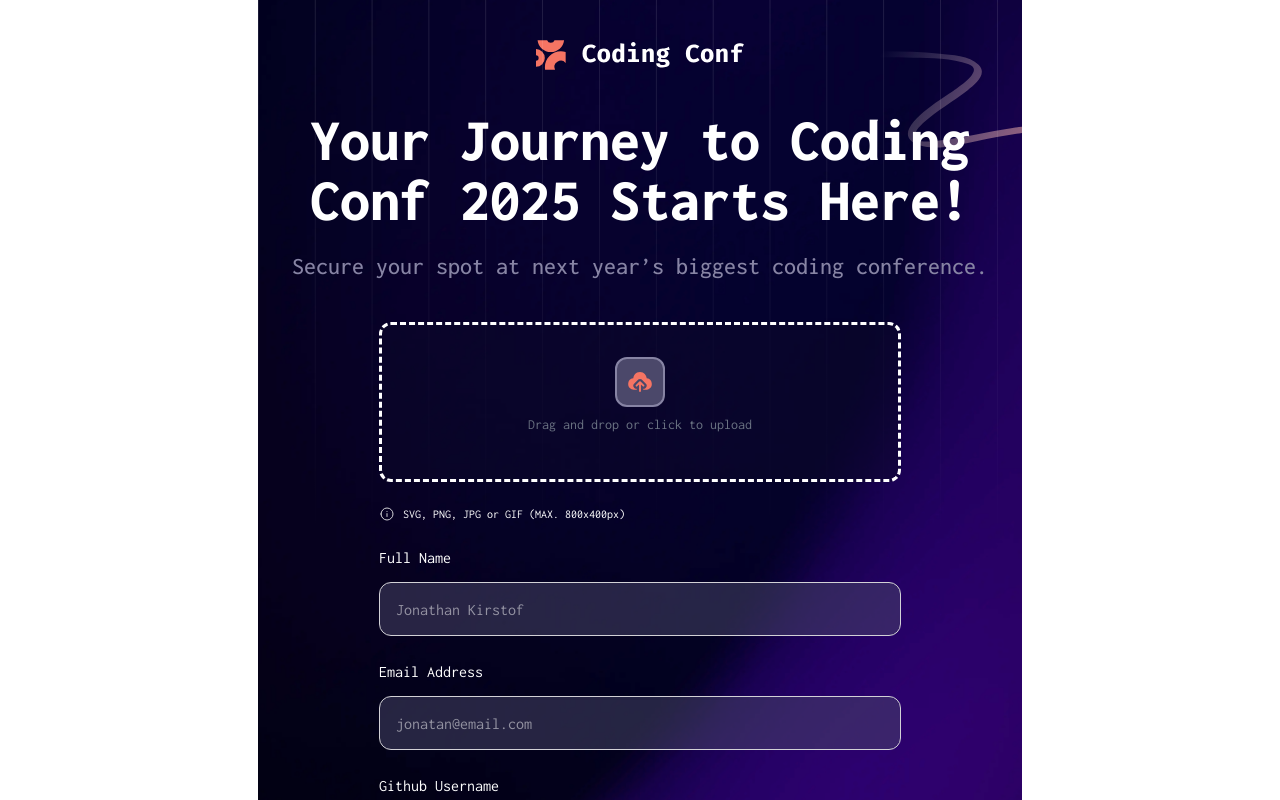
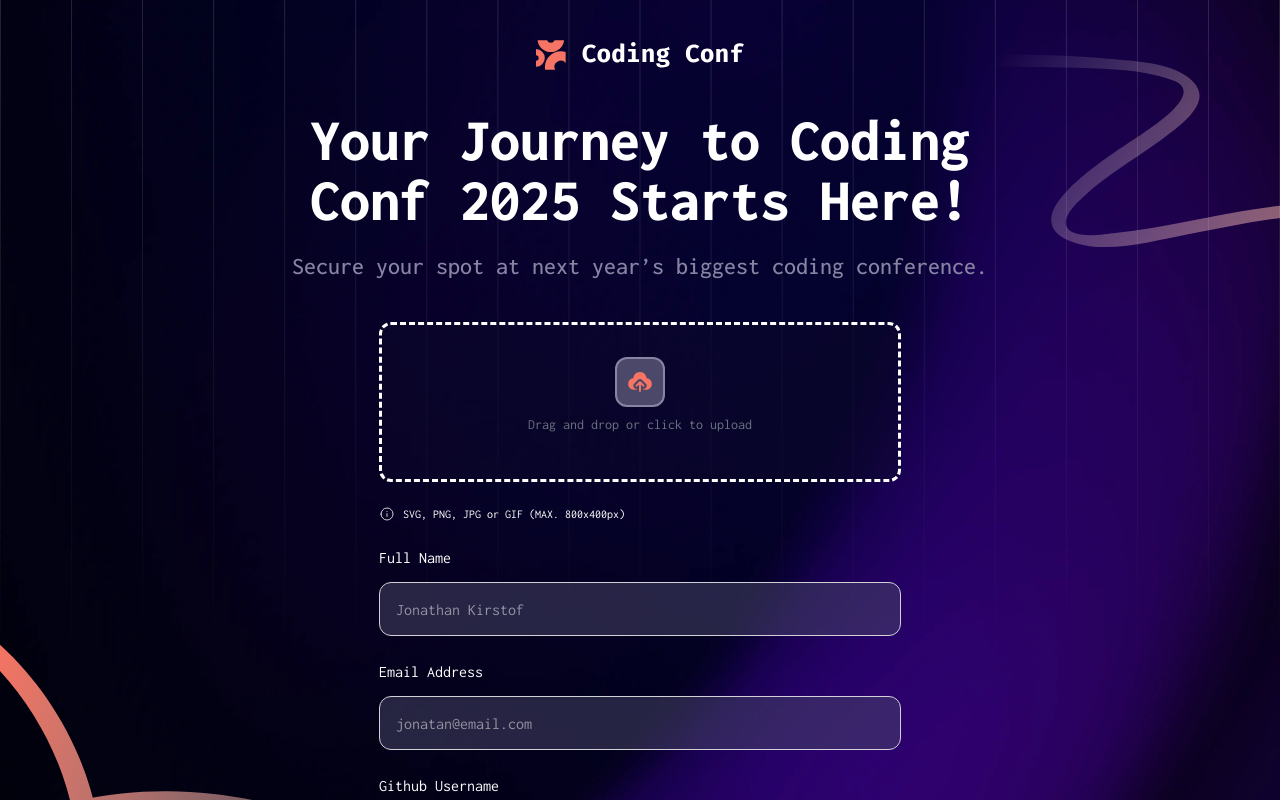
Before and after one commit to Davichobits/conference-ticket-generator, a React (Vite) app: page / in a window 1280 px wide. Shown: the top 800 px of the page. Built offline with nearby package versions, Linux system fonts and the light colour scheme.

Commit message:
Desktop view done

```diff
--- a/src/App.tsx
+++ b/src/App.tsx
@@ -16,12 +16,13 @@ function App() {
   }
 
   return (
-    <main className='px-4 py-8 bg-[url(/images/background-mobile.png)] bg-bottom bg-cover relative min-h-screen md:bg-[url(/images/background-tablet.png)] pb-[80px] overflow-hidden md:px-8 md:pt-10 lg:bg-[url(/images/background-desktop.png)]'>
+    <main className='px-4 py-8 w-full
+    bg-[url(/images/background-mobile.png)] bg-bottom bg-cover relative min-h-screen md:bg-[url(/images/background-tablet.png)] pb-[80px] overflow-hidden md:px-8 md:pt-10 lg:bg-[url(/images/background-desktop.png)]'>
 
       <img
           src="/images/pattern-squiggly-line-top.svg"
           alt="pattern squiggly line top"
-          className='absolute top-4 h-[52px] right-0 md:h-[100px] md:top-12'
+          className='absolute top-4 h-[52px] right-0 md:h-[100px] md:top-12 lg:h-[200px]'
         />
 
       <section className='relative'>
@@ -52,7 +53,7 @@ function App() {
       <img
           src="/images/pattern-squiggly-line-bottom-mobile-tablet.svg"
           alt="pattern squiggly line top"
-          className='absolute bottom-0 h-[200px] left-0'
+          className='absolute bottom-0 h-[200px] left-0 lg:h-[400px]'
         />
 
     </main>
--- a/src/components/hero.tsx
+++ b/src/components/hero.tsx
@@ -5,7 +5,7 @@ interface Props {
 export const Hero = ({ styles='' }: Props) => {
   return (
     <div className={`${styles}`}>
-      <h2 className='text-3xl text-center font-extrabold mb-5 md:text-6xl md:w-[700px]'>Your Journey to Coding Conf 2025 Starts Here!</h2>
+      <h2 className='text-3xl text-center font-extrabold mx-auto mb-5 md:text-6xl md:w-[700px]'>Your Journey to Coding Conf 2025 Starts Here!</h2>
       <p className='text-center text-xl text-Neutral-500 font-medium md:text-2xl'>Secure your spot at next year’s biggest coding conference.</p>
     </div>
   )
--- a/src/index.css
+++ b/src/index.css
@@ -21,6 +21,10 @@
   --font-Inconsolata: Inconsolata;
 }
 
+#root {
+  @apply w-full;
+}
+
 body {
-  @apply flex justify-center text-Neutral-0 font-Inconsolata overflow-x-hidden relative -z-20;
+  @apply flex justify-center text-Neutral-0 font-Inconsolata overflow-x-hidden relative -z-20 w-full;
 }
```
